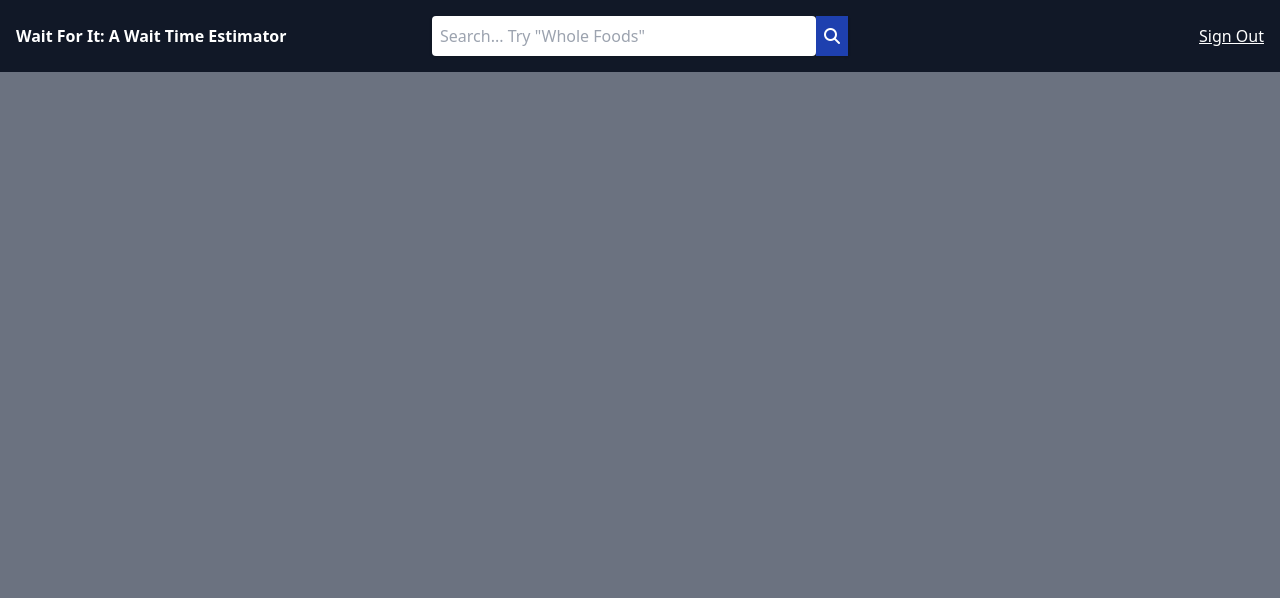
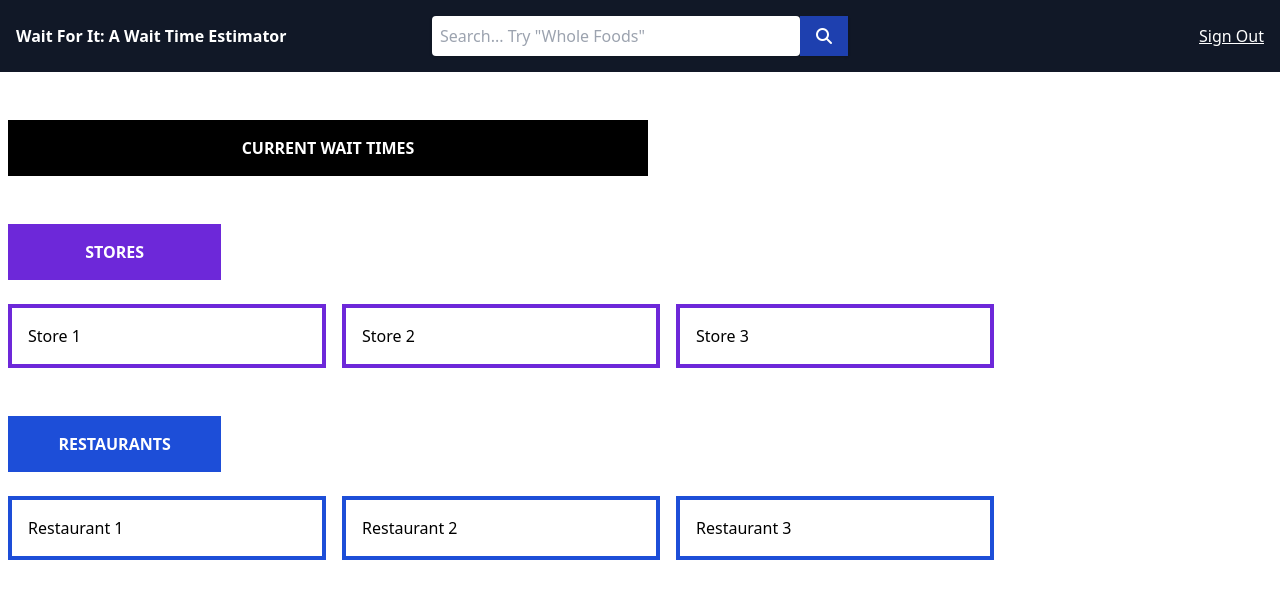
Before and after one commit to lutherf/final, a website: page index.html in a window 1280 px wide. Drawn offline with nearby package versions, Linux system fonts and the light colour scheme; no server answers.

Commit message:
boxes for 1st page done

```diff
--- a/index.html
+++ b/index.html
@@ -8,21 +8,20 @@
   <link type="text/css" rel="stylesheet" href="https://www.gstatic.com/firebasejs/ui/4.7.3/firebase-ui-auth.css" />
 </head>
 
-<body class="bg-gray-500">
-
+<body>
 <!-- DIV FOR "SIGN-IN-OR-SIGN-OUT" -->
   <div class="sign-in-or-sign-out">
   </div>
 
 <!-- DIV FOR "HEADER"... CONTAINS THE TITLE, "SEARCHBAR", AND "SIGN-OUT" BUTTON -->
   <div class = "header md:flex p-4 text-l bg-gray-900 text-white items-center">
-    <h1 class="md:w-1/3 text-left font-bold">
+    <p class="md:w-1/3 text-left font-bold">
     Wait For It: A Wait Time Estimator
-    </h1>
+    </p>
 
     <div class="searchbar md:w-1/3 shadow flex">
       <input class="w-full rounded p-2 text-black" type="text" placeholder="Search... Try &quot;Whole Foods&quot;">
-      <button class="bg-white w-auto justify-end bg-blue-800 text-white p-2">
+      <button class="bg-white w-auto justify-end bg-blue-800 text-white px-4 py-2">
         <i class="fas fa-search"></i>
       </button>
   </div>
@@ -31,9 +30,50 @@
     </button>
   </div>
 
+  <!-- DIV FOR "CURRENT-WAIT-TIMES" Header Box -->
+  <div class="current-wait-times bg-black mt-12 ml-2 p-4 text-white font-bold
+  md:w-1/2 text-center">
+    CURRENT WAIT TIMES
+  </div>
+
   <!-- DIV FOR "STORES" -->
-  <div class="stores p-16 md:flex md:flex-wrap">
+  <p class="stores-header bg-purple-700 mt-12 ml-2 p-4 text-white font-bold
+  md:w-1/6 text-center">
+  STORES
+</p>
+<p class="md:w-5/6">
+</p>
 
+<div class="stores-section my-4 ml-2 md:flex space-x-4">
+    <div class = "stores md:w-1/4 p-4 mt-2 border-4 border-purple-700 text-left">
+      Store 1
+    </div>
+    <div class = "stores md:w-1/4 p-4 mt-2 border-4 border-purple-700 text-left">
+      Store 2
+    </div>
+    <div class = "stores md:w-1/4 p-4 mt-2 border-4 border-purple-700 text-left">
+      Store 3
+    </div>
+  </div>
+
+  <!-- DIV FOR "RESTAURANTS" -->
+  <p class="restaurants-header bg-blue-700 mt-12 ml-2 p-4 text-white font-bold
+  md:w-1/6 text-center">
+  RESTAURANTS
+</p>
+<p class="md:w-5/6">
+</p>
+
+<div class="restaurants-section my-4 ml-2 md:flex space-x-4">
+    <div class = "stores md:w-1/4 p-4 mt-2 border-4 border-blue-700 text-left">
+      Restaurant 1
+    </div>
+    <div class = "stores md:w-1/4 p-4 mt-2 border-4 border-blue-700 text-left">
+      Restaurant 2
+    </div>
+    <div class = "stores md:w-1/4 p-4 mt-2 border-4 border-blue-700 text-left">
+      Restaurant 3
+    </div>
   </div>
 
   <!-- Put the Firebase config here -->
```
